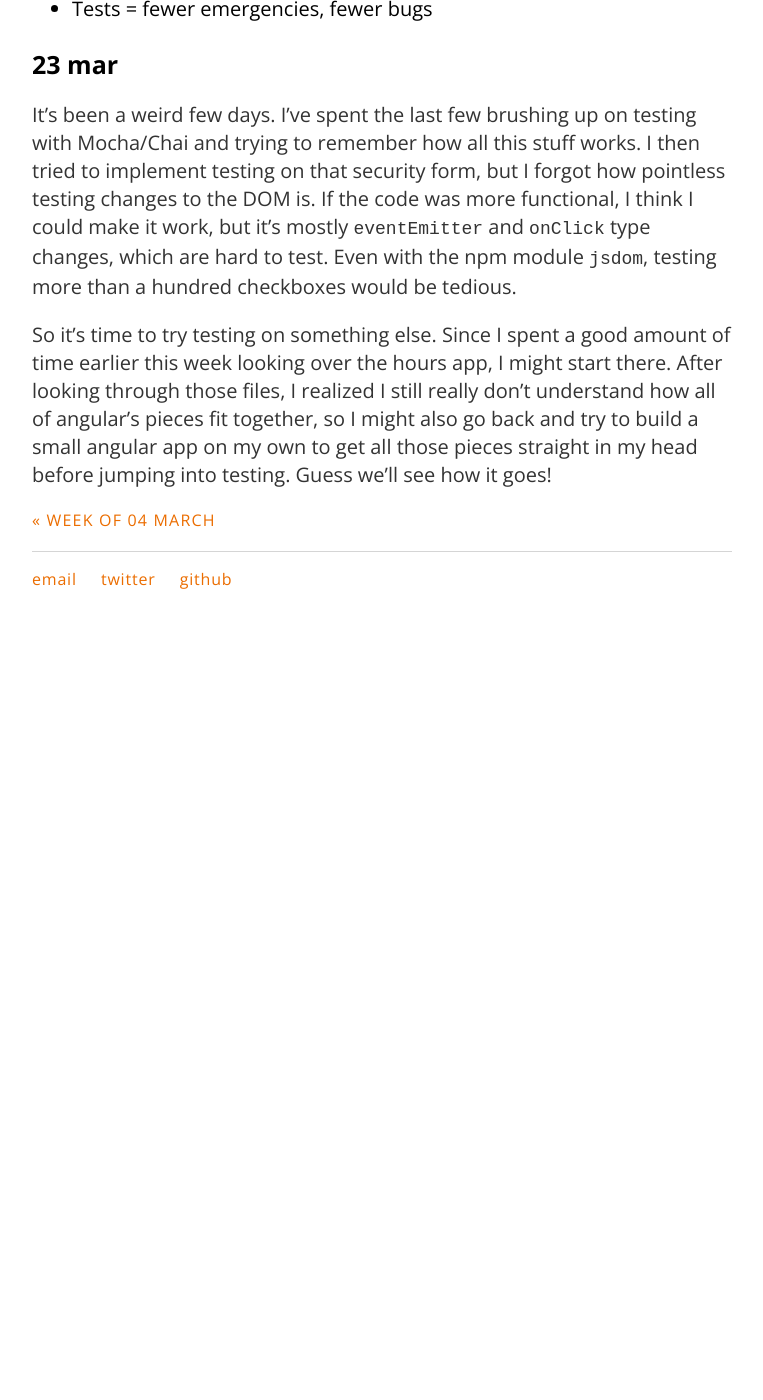
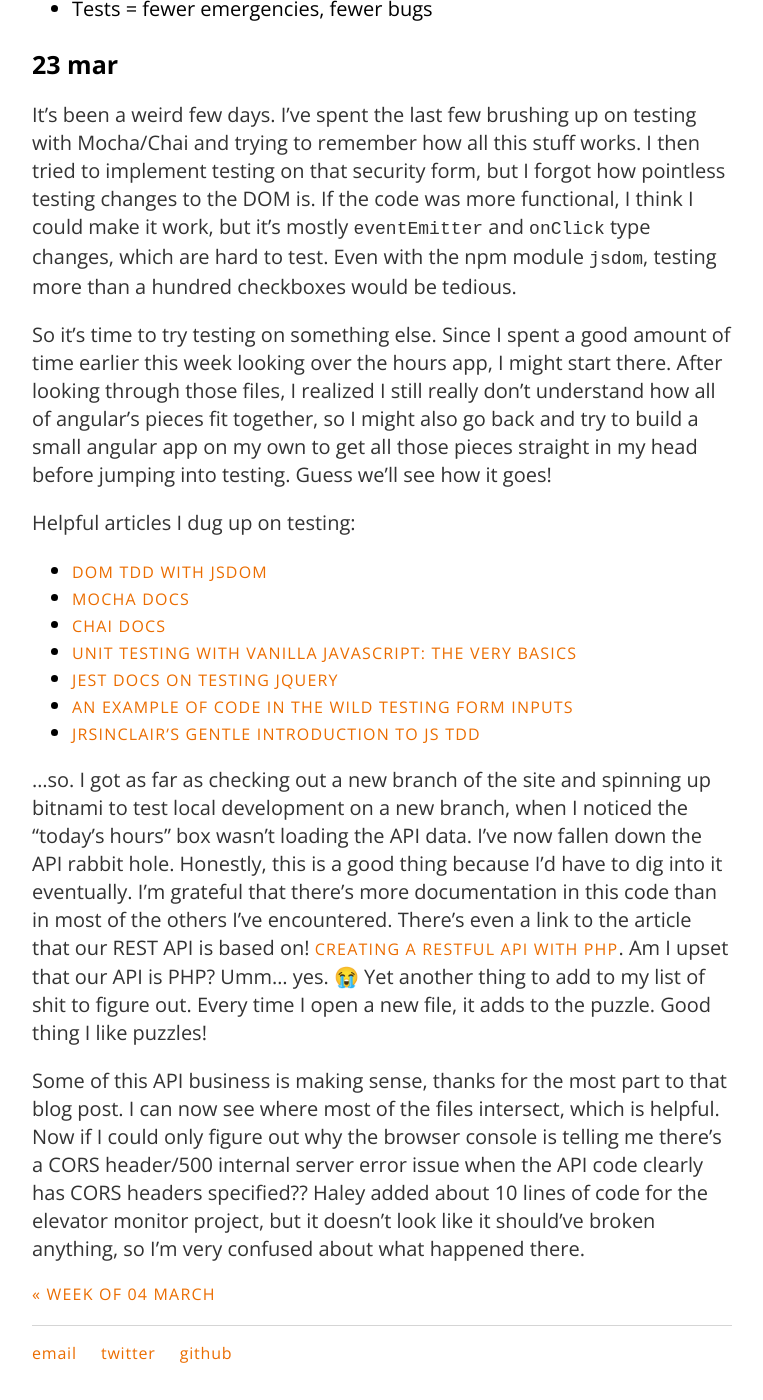
Before and after one commit to carylwyatt/carylwyatt.github.io, a Jekyll site: the page built from _posts/2019-03-18-week-of-18-mar.md, in a window 1280 px wide and 1400 px high, scrolled down 4684 px. Shown: the whole window, without its empty margins (258-1021 px from the left). Built offline with Jekyll 4.4.1, drawn with Linux system fonts in a browser that asks for light colours; emoji names are drawn with the system emoji font; before the commit the page ends 5314 px from its top, so only the background shows below that.

Commit message:
:sparkles: end of the week!

```diff
--- a/_posts/2019-03-18-week-of-18-mar.md
+++ b/_posts/2019-03-18-week-of-18-mar.md
@@ -100,3 +100,16 @@ We must refactor this codebase. *Things Work, But For How Much Longer? : A Story
 It's been a weird few days. I've spent the last few brushing up on testing with Mocha/Chai and trying to remember how all this stuff works. I then tried to implement testing on that security form, but I forgot how pointless testing changes to the DOM is. If the code was more functional, I think I could make it work, but it's mostly `eventEmitter` and `onClick` type changes, which are hard to test. Even with the npm module `jsdom`, testing more than a hundred checkboxes would be tedious.
 
 So it's time to try testing on something else. Since I spent a good amount of time earlier this week looking over the hours app, I might start there. After looking through those files, I realized I still really don't understand how all of angular's pieces fit together, so I might also go back and try to build a small angular app on my own to get all those pieces straight in my head before jumping into testing. Guess we'll see how it goes!
+
+Helpful articles I dug up on testing:
+* [DOM TDD with JSDOM](http://pauleveritt.github.io/posts/pylyglot/jsdom/)
+* [Mocha docs](https://mochajs.org/)
+* [Chai docs](https://www.chaijs.com/guide/)
+* [Unit testing with vanilla JavaScript: The very basics](https://dev.to/aurelkurtula/unit-testing-with-vanilla-javascript-the-very-basics-7jm)
+* [Jest docs on testing jQuery](https://jestjs.io/docs/en/tutorial-jquery)
+* [An example of code in the wild testing form inputs](https://github.com/lord2800/angular-calendar/blob/master/test/directive.js)
+* [JRSinclair's Gentle introduction to JS TDD](https://jrsinclair.com/articles/2016/gentle-introduction-to-javascript-tdd-intro/)
+
+...so. I got as far as checking out a new branch of the site and spinning up bitnami to test local development on a new branch, when I noticed the "today's hours" box wasn't loading the API data. I've now fallen down the API rabbit hole. Honestly, this is a good thing because I'd have to dig into it eventually. I'm grateful that there's more documentation in this code than in most of the others I've encountered. There's even a link to the article that our REST API is based on! [Creating a RESTful API with PHP](http://coreymaynard.com/blog/creating-a-restful-api-with-php/). Am I upset that our API is PHP? Umm... yes. :sob: Yet another thing to add to my list of shit to figure out. Every time I open a new file, it adds to the puzzle. Good thing I like puzzles!
+
+Some of this API business is making sense, thanks for the most part to that blog post. I can now see where most of the files intersect, which is helpful. Now if I could only figure out why the browser console is telling me there's a CORS header/500 internal server error issue when the API code clearly has CORS headers specified?? Haley added about 10 lines of code for the elevator monitor project, but it doesn't look like it should've broken anything, so I'm very confused about what happened there.
```
